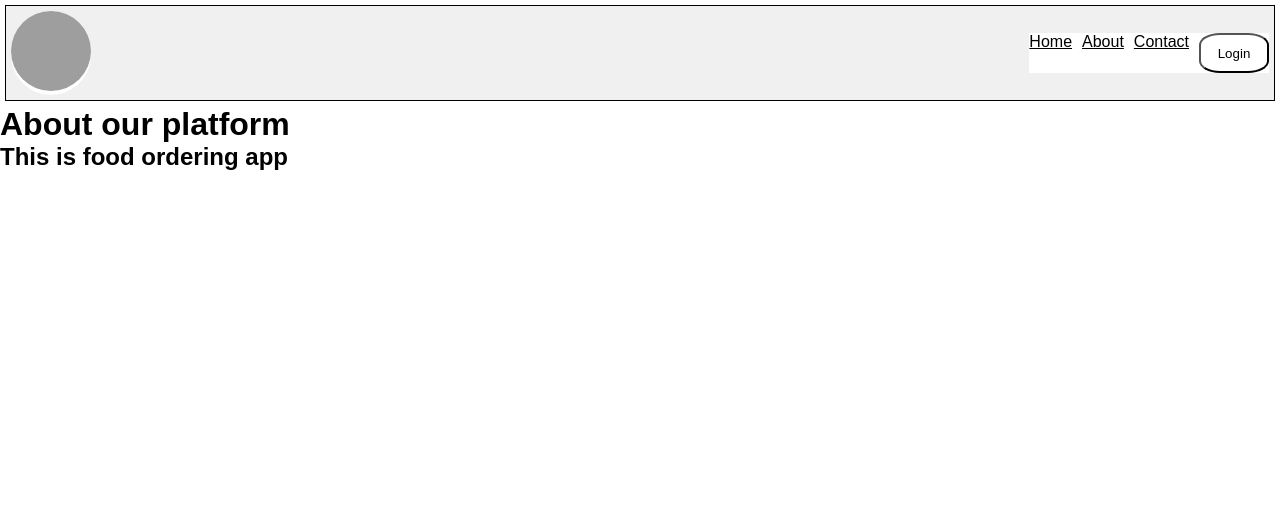
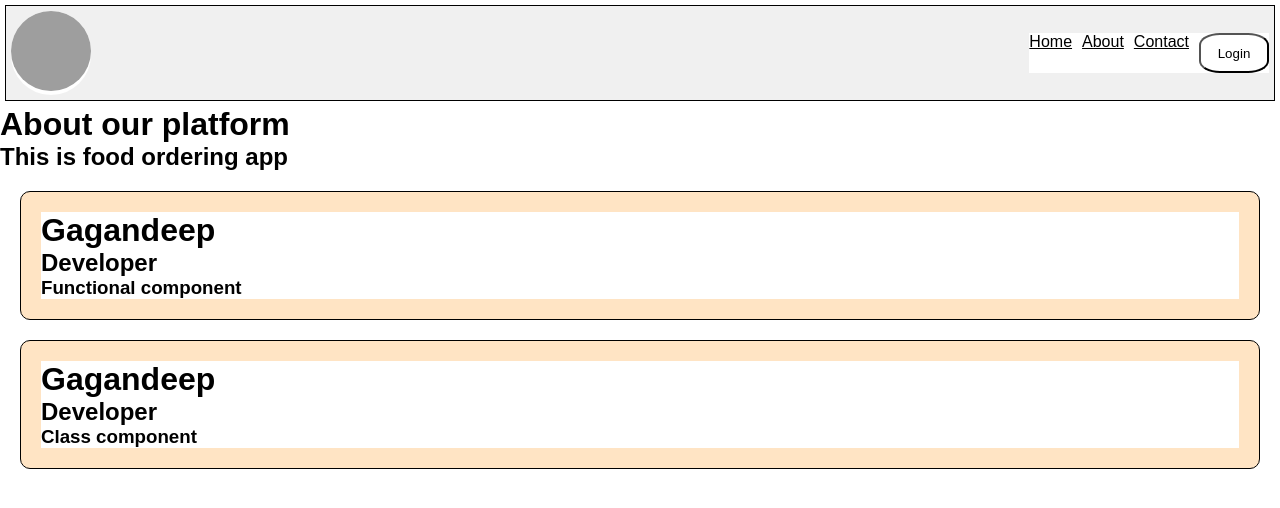
Before and after one commit to gagancod3/revise_react, a React (Vite) app in the folder phase_02/: page /about in a window 1280 px wide. Shown: the top 508 px of the page. Built offline with nearby package versions, Linux system fonts and the light colour scheme; grey boxes are pictures that could not be loaded.

Commit message:
learnt class-based components

```diff
--- a/phase_02/components/About.js
+++ b/phase_02/components/About.js
@@ -1,8 +1,16 @@
+import User from "./User";
+import UserClass from "./UserClass";
+
 const About = () => {
     return (<div className="about-div">
         <h1>About our platform</h1>
         <h2>This is food ordering app</h2>
-    </div>)
+        {/* Functional Component */}
+        <User name={'Gagandeep'} profile={'Developer'}/>
+        {/* Class-based component */}
+        <UserClass name={'Gagandeep'} profile={'Developer'}/>
+    </div>
+    )
 }
 
 export default About;
--- /dev/null
+++ b/phase_02/components/User.js
@@ -0,0 +1,12 @@
+const User = (props) => {
+    //* Destructuring array
+    const {name, profile} = props;
+  return (
+    <div className="user-card">
+      <h1>{name}</h1>
+      <h2>{profile}</h2>
+      <h3>Functional component</h3>
+    </div>
+  );
+};
+export default User;
--- /dev/null
+++ b/phase_02/components/UserClass.js
@@ -0,0 +1,22 @@
+import React from "react";
+
+class UserClass extends React.Component {
+  constructor(props) {
+    super(props);
+    // console.log(props);
+  }
+  render() {
+  const {name, profile} = this.props;
+
+    return (
+      <div className="user-card">
+        {/* <h1>{this.props.name}</h1> */}
+        <h1>{name}</h1>
+        <h2>{profile}</h2>
+        <h3>Class component</h3>
+      </div>
+    );
+  }
+}
+
+export default UserClass;
--- a/phase_02/index.css
+++ b/phase_02/index.css
@@ -88,3 +88,11 @@ h1 {
   height: 40px;
   border-radius: 30%;
 }
+
+.user-card{
+  border: 1px solid black;
+  background-color: bisque;
+  border-radius: 10px;
+  margin: 20px;
+  padding: 20px;
+}
```
